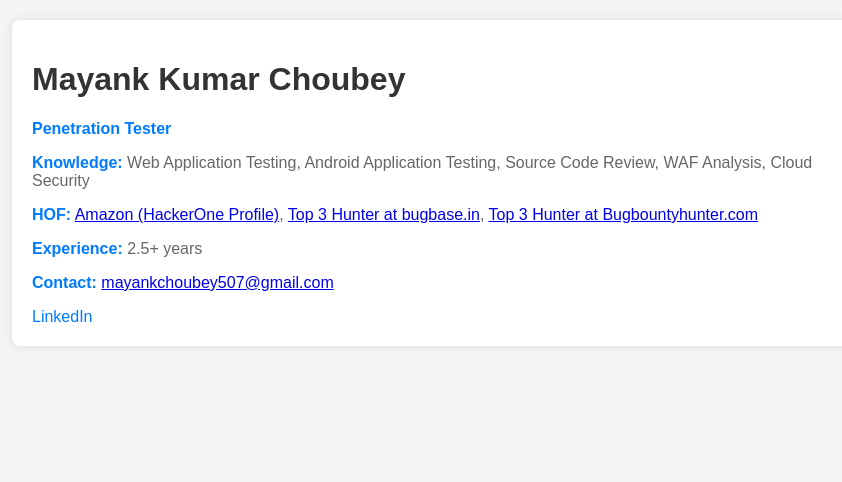
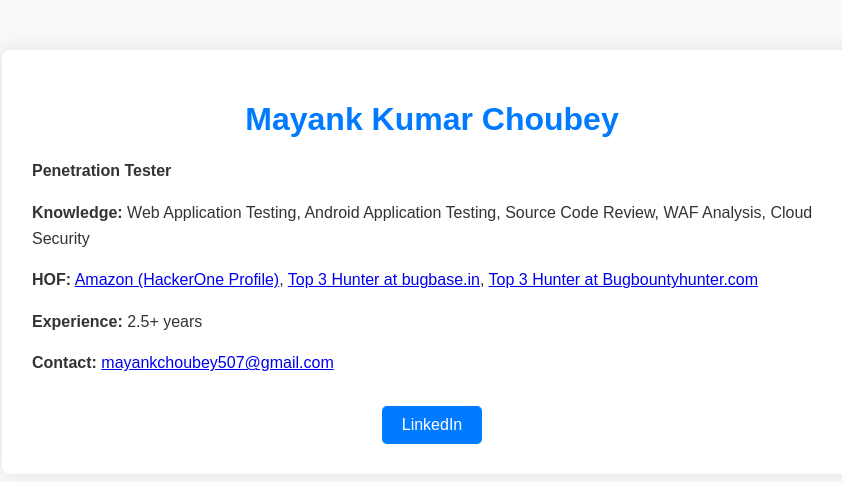
Before and after one commit to mr-xhunt/mr-xhunt.github.io, a plain HTML site: page index.html in a window 1280 px wide. Shown: the whole page, without its empty margins (208-1050 px from the left). Drawn offline with Linux system fonts and the light colour scheme.

Commit message:
Update index.html

```diff
--- a/index.html
+++ b/index.html
@@ -9,31 +9,44 @@
             font-family: Arial, sans-serif;
             margin: 0;
             padding: 0;
-            background-color: #f4f4f4;
+            background-color: #f8f9fa;
         }
         .container {
             max-width: 800px;
-            margin: 20px auto;
-            padding: 20px;
+            margin: 50px auto;
+            padding: 30px;
             background-color: #fff;
             border-radius: 8px;
-            box-shadow: 0 0 10px rgba(0, 0, 0, 0.1);
+            box-shadow: 0 0 20px rgba(0, 0, 0, 0.1);
         }
-        h1, h2, h3 {
-            color: #333;
+        h1 {
+            color: #007bff;
+            text-align: center;
+            margin-bottom: 20px;
         }
         p {
-            color: #666;
+            color: #333;
+            line-height: 1.6;
         }
         .highlight {
-            color: #007bff;
             font-weight: bold;
+        }
+        .links {
+            text-align: center;
+            margin-top: 30px;
         }
         .links a {
             display: inline-block;
-            margin-right: 10px;
-            color: #007bff;
+            margin: 0 10px;
+            padding: 10px 20px;
+            background-color: #007bff;
+            color: #fff;
             text-decoration: none;
+            border-radius: 5px;
+            transition: background-color 0.3s ease;
+        }
+        .links a:hover {
+            background-color: #0056b3;
         }
     </style>
 </head>
@@ -47,7 +60,7 @@
         <p><span class="highlight">Contact:</span> <a href="mailto:mayankchoubey507@gmail.com">mayankchoubey507@gmail.com</a></p>
         <div class="links">
             <a href="https://linkedin.com/in/mayankcby">LinkedIn</a>
-            <!-- Add more links as needed -->
+            <!-- You can add more links here -->
         </div>
     </div>
 </body>
```
